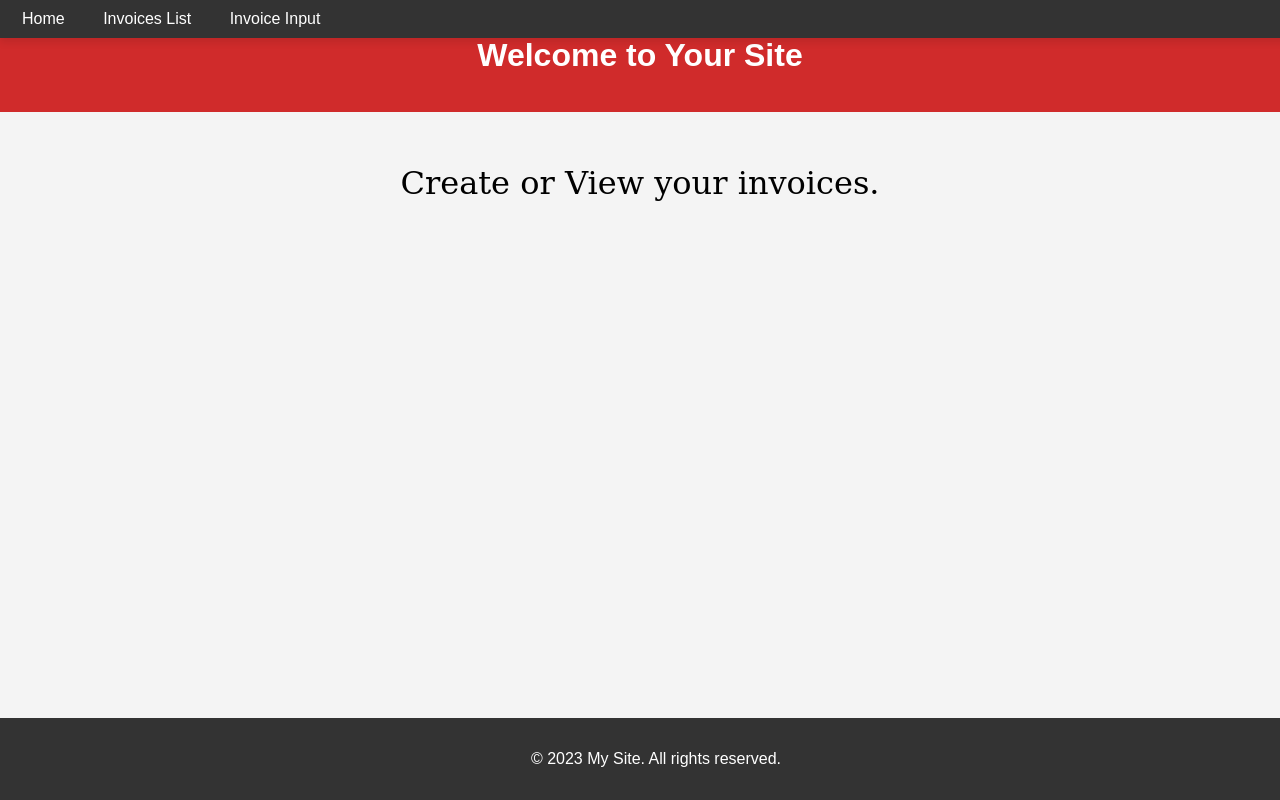
After one commit to shree2203/invoice, a Django app: page / in a window 1280 px wide. The commit adds this page. Run offline with Django 4.2, Linux system fonts and the light colour scheme.

Commit message:
final chages 6jan

```diff
--- a/MyInvoices/urls.py
+++ b/MyInvoices/urls.py
@@ -1,9 +1,10 @@
 from django.urls import path
 from django.contrib import admin
-from invoices.views import InvoiceListCreateView, InvoiceDetailView, InvoiceInputView
+from invoices.views import InvoiceListCreateView, InvoiceDetailView, InvoiceInputView, home
 
 urlpatterns = [
     path('admin/', admin.site.urls),
+    path('', home, name='home'),
     path('invoices/', InvoiceListCreateView.as_view(), name='invoice-list-create'),
     path('invoices/<int:pk>/', InvoiceDetailView.as_view(), name='invoice-detail'),
     path('invoices/input/', InvoiceInputView.as_view(), name='invoice-input'),
--- /dev/null
+++ b/invoices/templates/base.html
@@ -0,0 +1,69 @@
+<!DOCTYPE html>
+<html lang="en">
+<head>
+    <meta charset="UTF-8">
+    <meta name="viewport" content="width=device-width, initial-scale=1.0">
+    <title>{% block title %}Your App{% endblock %}</title>
+    <style>
+        body {
+            margin: 0;
+            padding: 0;
+            font-family: Arial, sans-serif;
+        }
+
+        nav {
+            background-color: #333;
+            color: white;
+            padding: 10px;
+            position: fixed;
+            width: 100%;
+            top: 0;
+            box-shadow: 0 4px 8px rgba(0, 0, 0, 0.1);
+            z-index: 1000;
+        }
+
+        nav ul {
+            list-style-type: none;
+            margin: 0;
+            padding: 0;
+            overflow: hidden;
+        }
+
+        nav li {
+            display: inline;
+            margin-right: 10px;
+        }
+
+        nav a {
+            text-decoration: none;
+            color: white;
+            padding: 8px 12px;
+            border-radius: 4px;
+            transition: background-color 0.3s ease;
+        }
+
+        nav a:hover {
+            background-color: #555;
+        }
+    </style>
+</head>
+<body>
+
+<nav>
+    <ul>
+        <li><a href="{% url 'home' %}">Home</a></li>
+        {% if request.path == '/' or request.path == '/invoices/input/' %}
+            <li><a href="{% url 'invoice-list-create' %}">Invoices List</a></li>
+        {% endif %}
+        {% if request.path == '/' or request.path == '/invoices/' %}
+            <li><a href="{% url 'invoice-input' %}">Invoice Input</a></li>
+        {% endif %}
+    </ul>
+</nav>
+
+<div>
+    {% block content %}{% endblock %}
+</div>
+
+</body>
+</html>
--- /dev/null
+++ b/invoices/templates/home.html
@@ -0,0 +1,54 @@
+<!DOCTYPE html>
+<html lang="en">
+<head>
+    <meta charset="UTF-8">
+    <meta name="viewport" content="width=device-width, initial-scale=1.0">
+    <title>Homepage</title>
+    <style>
+        body {
+            font-family: 'Arial', sans-serif;
+            background-color: #f4f4f4;
+            margin: 0;
+            padding: 0;
+        }
+
+        header {
+            background-color: #d02b2b;
+            color: #fff;
+            padding: 1em;
+            text-align: center;
+        }
+
+        section {
+            text-align: center;
+            font-family: "DejaVu Serif", serif;
+            font-size: xx-large;
+            padding: 20px;
+        }
+
+        footer {
+            background-color: #333;
+            color: #fff;
+            text-align: center;
+            padding: 1em;
+            position: fixed;
+            bottom: 0;
+            width: 100%;
+        }
+    </style>
+</head>
+<body>
+{% extends 'base.html' %}
+{% block content %}
+    <header>
+        <h1>Welcome to Your Site</h1>
+    </header>
+    <section>
+        <p>Create or View your invoices.</p>
+    </section>
+    <footer>
+        <p>&copy; 2023 My Site. All rights reserved.</p>
+    </footer>
+{% endblock %}
+</body>
+</html>
--- a/invoices/views.py
+++ b/invoices/views.py
@@ -1,12 +1,15 @@
-from django.http import HttpResponse
-from django.shortcuts import render
+from django.shortcuts import render, redirect
 from rest_framework import generics
 from invoices.forms import InvoiceForm
-from .models import Invoice
+from .models import Invoice, InvoiceDetail
 from .serializers import InvoiceSerializer
 from rest_framework.views import APIView
 from rest_framework.response import Response
 from rest_framework import status
+
+
+def home(request):
+    return render(request, 'home.html')
 
 
 class InvoiceListCreateView(APIView):
@@ -36,8 +39,13 @@ class InvoiceInputView(APIView):
     def post(self, request):
         form = InvoiceForm(request.data)
         if form.is_valid():
-            # Save the data to the database
-            invoice = form.save()
-            serializer = InvoiceSerializer(invoice)
-            return Response(serializer.data, status=status.HTTP_201_CREATED)
+            form_data = form.cleaned_data
+            name = request.data['invoice_customer_name']
+            date = form_data['invoice_date']
+            new_invoice = Invoice.objects.create(date=date, customer_name=name)
+            form_data['invoice'] = new_invoice
+            form_data.pop('invoice_date', None)
+            form_data['price'] = form_data['quantity'] * form_data['unit_price']
+            InvoiceDetail.objects.create(**form_data)
+            return redirect('/invoices/')
         return Response({'errors': form.errors}, status=status.HTTP_400_BAD_REQUEST)
```
Also changed, not shown: invoices/forms.py (+16 -5 lines), invoices/templates/invoice_input.html (+17 -5 lines), invoices/templates/invoice_list.html (+17 -1 lines).
